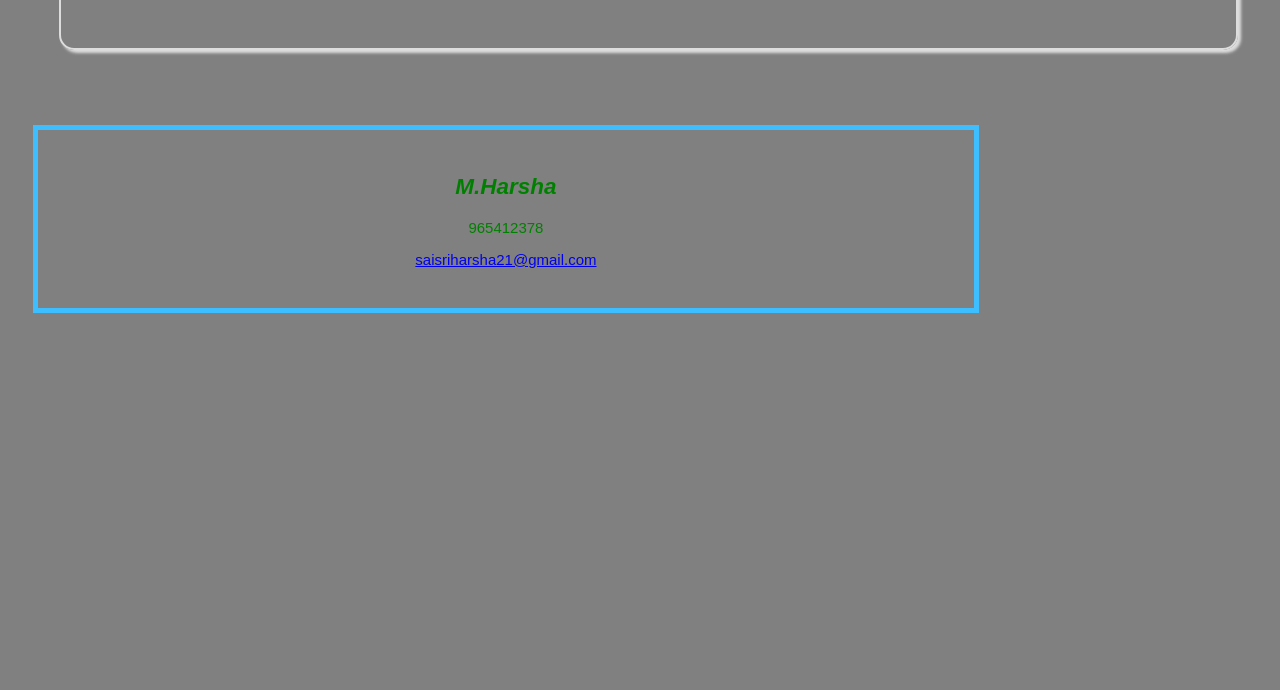
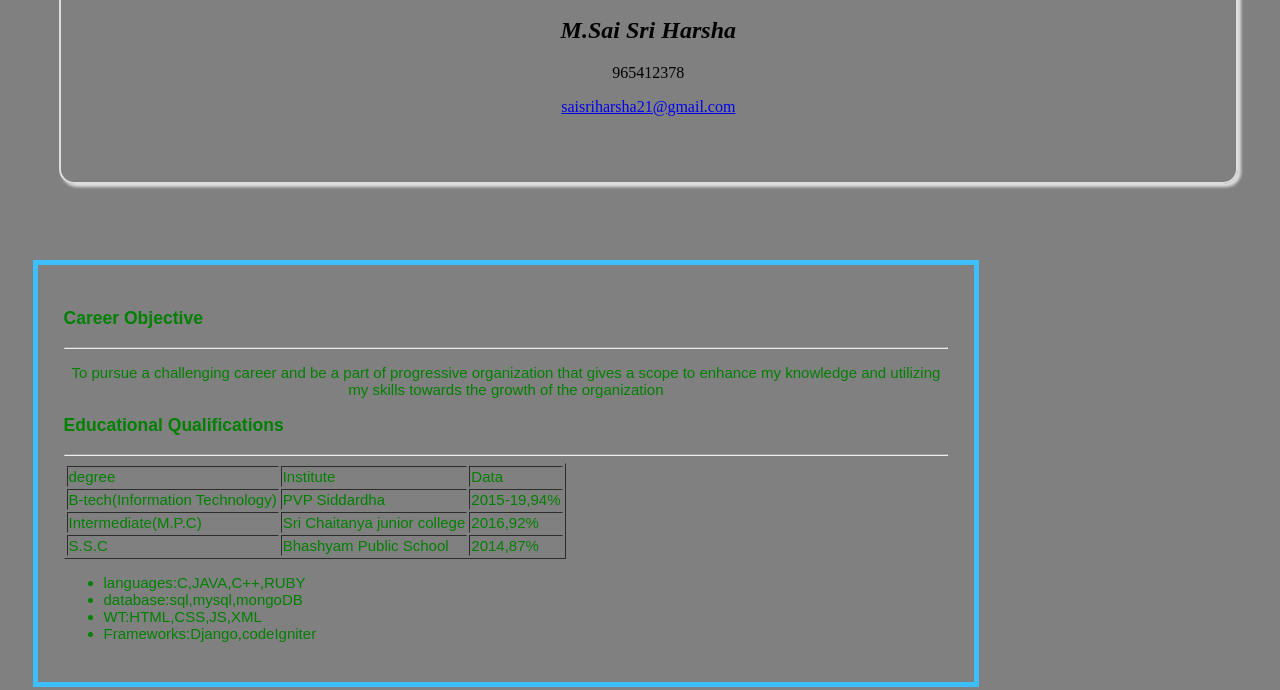
Before and after one commit to Harsha1234567890/harshademo, a plain HTML site: page index.html in a window 1280 px wide. Shown: the part 436-1126 px from the top of the page. Before the commit the page ends 800 px from the top, so only its background shows below. Drawn offline with Linux system fonts and the light colour scheme.

Commit message:
komaloii

```diff
--- a/data.json
+++ b/data.json
@@ -3,5 +3,43 @@
     "name":"M.Sai Sri Harsha",
     "label":"Student",
     "email":"saisriharsha21@gmail.com"
+  },
+  "career":{
+    "info":"To pursue a challenging career and be a part of progressive organization that gives a scope to enhance my knowledge and utilizing my skills towards the growth of the organization"
+  },
+  "education":[
+    {
+    "degree":"B-tech(Information Technology)",
+    "institute":"PVP Siddardha",
+    "data":["2015-19","94%"]
+  },
+  {
+    "degree":"Intermediate(M.P.C)",
+    "institute":"Sri Chaitanya junior college",
+    "data":["2016","92%"]
+  },
+  {
+  "degree":"S.S.C",
+  "institute":"Bhashyam Public School",
+  "data":["2014","87%"]
   }
+],
+"skills":[
+  {
+"title":"languages",
+"content":["C","JAVA","C++","RUBY"]
+},
+{
+"title":"database",
+"content":["sql","mysql","mongoDB"]
+},
+{
+"title":"WT",
+"content":["HTML","CSS","JS","XML"]
+},
+{
+"title":"Frameworks",
+"content":["Django","codeIgniter"]
 }
+]
+}
--- a/index.html
+++ b/index.html
@@ -11,14 +11,15 @@
 
     <h1 style="color: #bd7373;">This is my first project</h1>
     <div class="parent">
-      <div class="childOne"><img src="qwert.png" alt="edrftgyhujiiy" width="250" height="250"></div>
+      <div class="childOne"><img src="qwert.png" alt="edrftgyhujiiy" width="250" height="250">
+        <h2>M.Sai Sri Harsha</h2>
+          <p>965412378</p>
+          <p><a href="saisriharsha21@gmail.com">saisriharsha21@gmail.com</a></p>
+      </div>
     <div class="childTwo">
-      <h2>M.Harsha</h2>
-        <p>965412378</p>
-        <p><a href="saisriharsha21@gmail.com">saisriharsha21@gmail.com</a></p>
-
             </div>
     </div>
-
+<script type="text/javascript" src="main.js">
+</script>
   </body>
 </html>
--- a/main.js
+++ b/main.js
@@ -12,4 +12,50 @@ function getfile(file,callback) {
 getfile("data.json",function(text){
   let data = JSON.parse(text);
   console.log(data);
-})
+  career(data.career);
+  education(data.education);
+  skills(data.skills);
+}
+)
+var child2=document.querySelector(".childTwo")
+function career(careerInfo){
+  var careerHeading=document.createElement("h3");
+  child2.appendChild(careerHeading);
+  careerHeading.textContent="Career Objective";
+  var careerHr=document.createElement("hr");
+  child2.appendChild(careerHr);
+var ch=document.createElement("p");
+ch.textContent=careerInfo.info;
+child2.appendChild(ch);
+}
+function education(edu){
+  var eduHeading=document.createElement("h3");
+  eduHeading.textContent="Educational Qualifications";
+  child2.appendChild(eduHeading);
+
+  var careerHr=document.createElement("hr");
+  child2.appendChild(careerHr);
+  var eduTable=document.createElement("table");
+  eduTable.border="1";
+  var tr1="<tr><td>degree</td><td>Institute</td><td>Data</td></tr>";
+  //eduTable.innerHTML=tr1;
+  var tr2="";
+  for (var i = 0; i < edu.length; i++) {
+    tr2+="<tr><td>"+edu[i].degree+"</td><td>"+edu[i].institute+"</td><td>"+edu[i].data+"</td></tr>";
+      eduTable.innerHTML=tr1+tr2;
+  }
+
+child2.appendChild(eduTable);
+}
+function skills(skill) {
+  var skillhd=document.createElement("h3");
+  skillhd.textContent="skils ";
+  var ul =document.createElement("ul");
+  child2.appendChild(ul);
+  for (var i = 0; i<skill.length; i++) {
+  var li=document.createElement("li");
+  li.textContent=skill[i].title+":"+skill[i].content;
+  ul.appendChild(li);
+  }
+
+}
```
Also changed, not shown: 2 other files.
